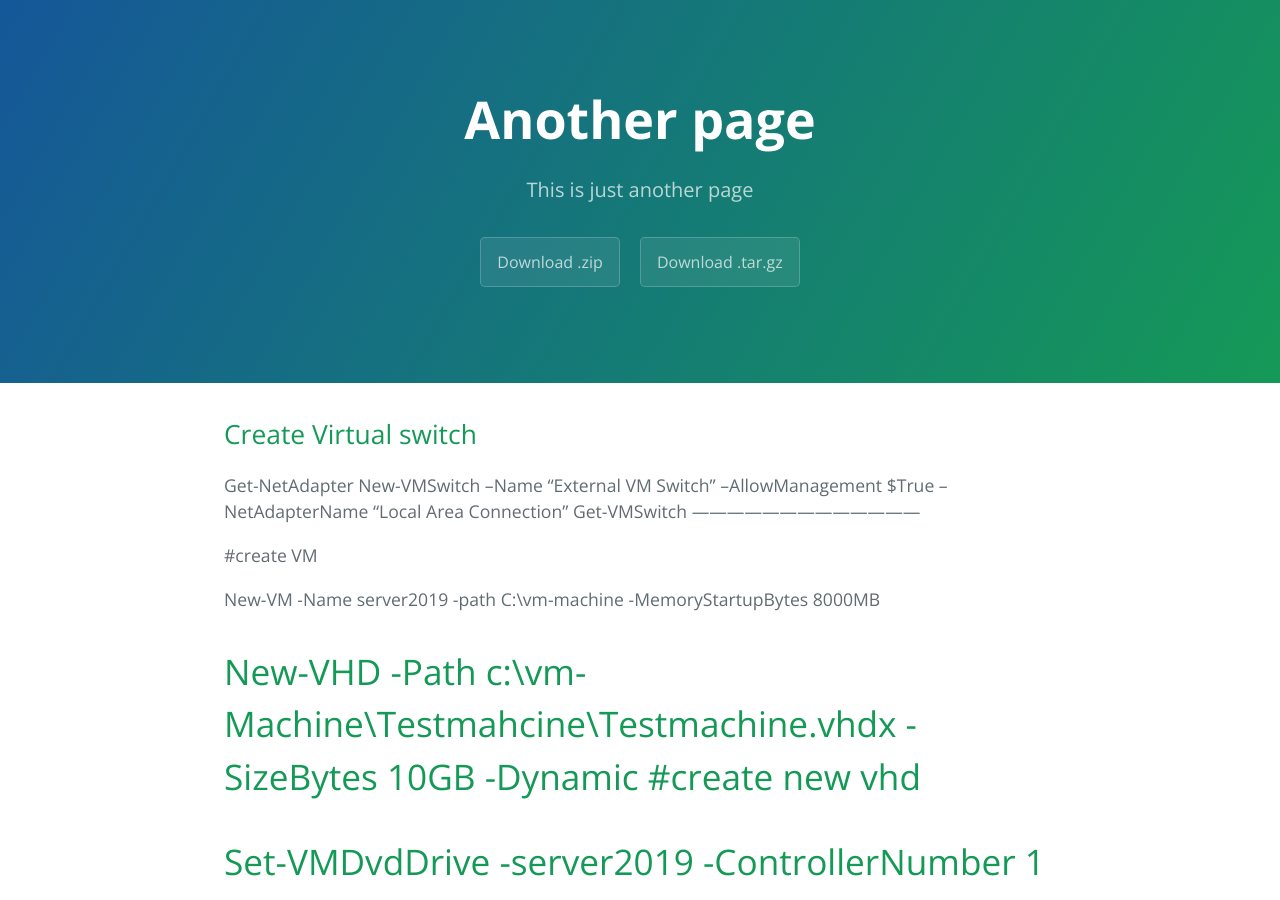
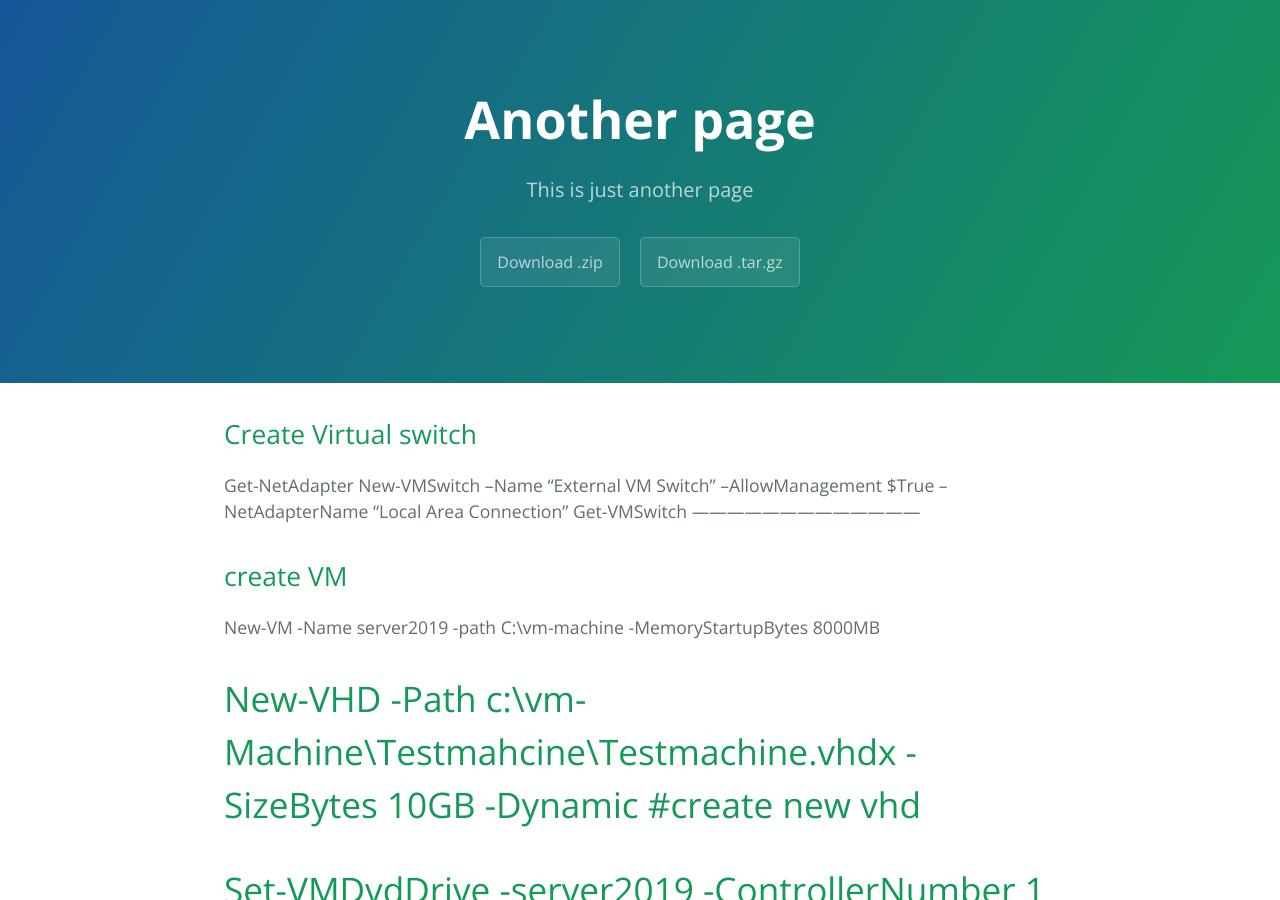
Before and after one commit to Spiralman1/spiralman1.github.io, a Jekyll site: the page built from another-page.md, in a window 1280 px wide and 900 px high. Built offline with Jekyll 4.4.1, drawn with Linux system fonts in a browser that asks for light colours.

```diff
--- a/another-page.md
+++ b/another-page.md
@@ -12,7 +12,7 @@ New-VMSwitch –Name “External VM Switch” –AllowManagement $True –NetAda
 Get-VMSwitch
 ---------------------------------------
 
-#create VM
+## create VM
 
 New-VM -Name server2019 -path C:\vm-machine -MemoryStartupBytes 8000MB
 
```
